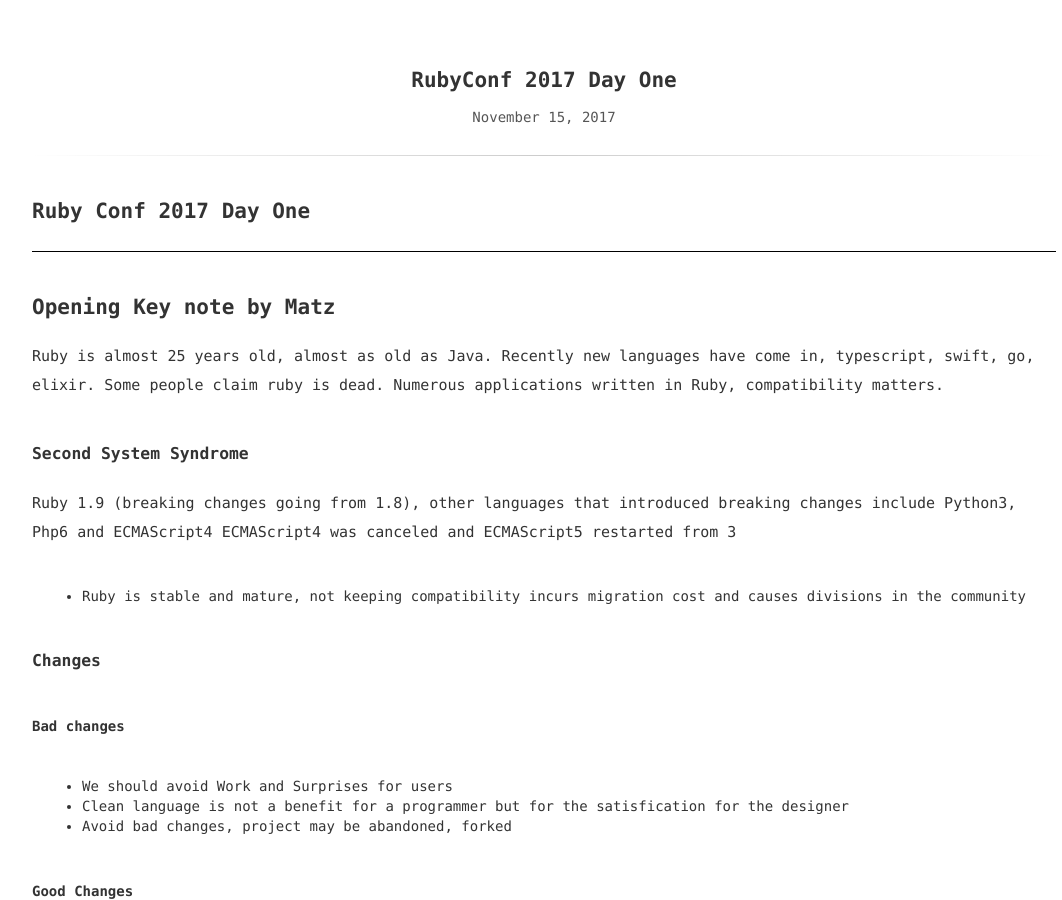
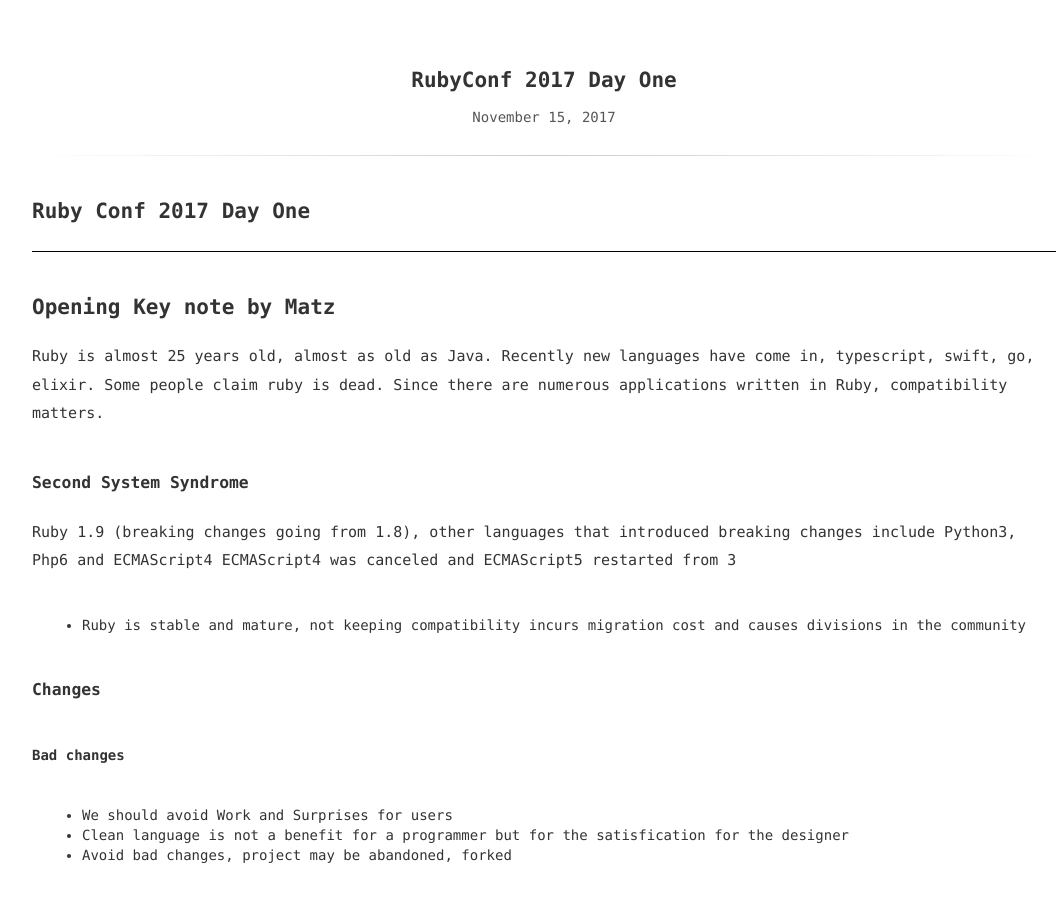
Before and after one commit to fengtingzhang/blog, a Jekyll site: the page built from _posts/2017-11-15-rubyconf-2017-day-one.md, in a window 1280 px wide and 900 px high. Shown: the whole window, without its empty margins (96-1158 px from the left). Built offline with Jekyll 4.4.1, drawn with Linux system fonts in a browser that asks for light colours; some of the changed lines change nothing that is shown; some of the changed text lies outside the part shown.

Commit message:
Update 2017-11-15-rubyconf-2017-day-one.md

```diff
--- a/_posts/2017-11-15-rubyconf-2017-day-one.md
+++ b/_posts/2017-11-15-rubyconf-2017-day-one.md
@@ -16,7 +16,7 @@
 
 Ruby is almost 25 years old, almost as old as Java.
 Recently new languages have come in, typescript, swift, go, elixir. Some people claim ruby is dead.
-Numerous applications written in Ruby, compatibility matters.
+Since there are numerous applications written in Ruby, compatibility matters.
 
 ### Second System Syndrome
 Ruby 1.9 (breaking changes going from 1.8), other languages that introduced breaking changes include Python3, Php6 and ECMAScript4
@@ -93,13 +93,13 @@
 e.g. did you mean
 
 ##### Grapheme
-Byte -> Codepoint -> Grpheme
+Byte -> Codepoint -> Grapheme
 
 
 #### Controversial changes
 * Frozen string by default
-* pro: faster, less memory
-* con: incompatible
+1. pro: faster, less memory
+1. con: incompatible
 
 * "Real" Keyword arguments
 foo(1, option:true) becomes foo(1, {option: true})
```
